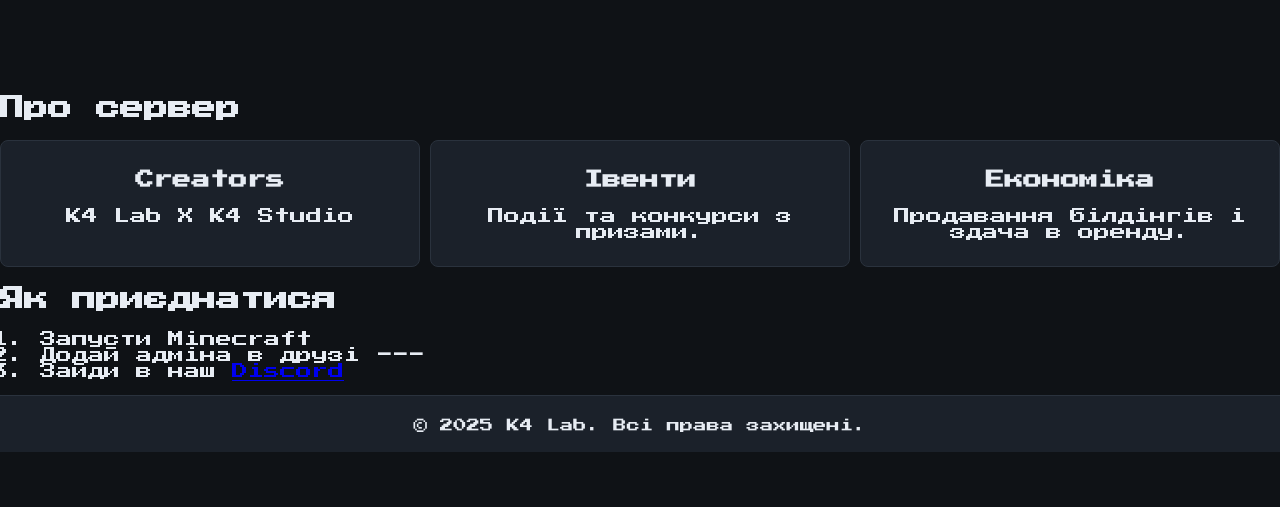
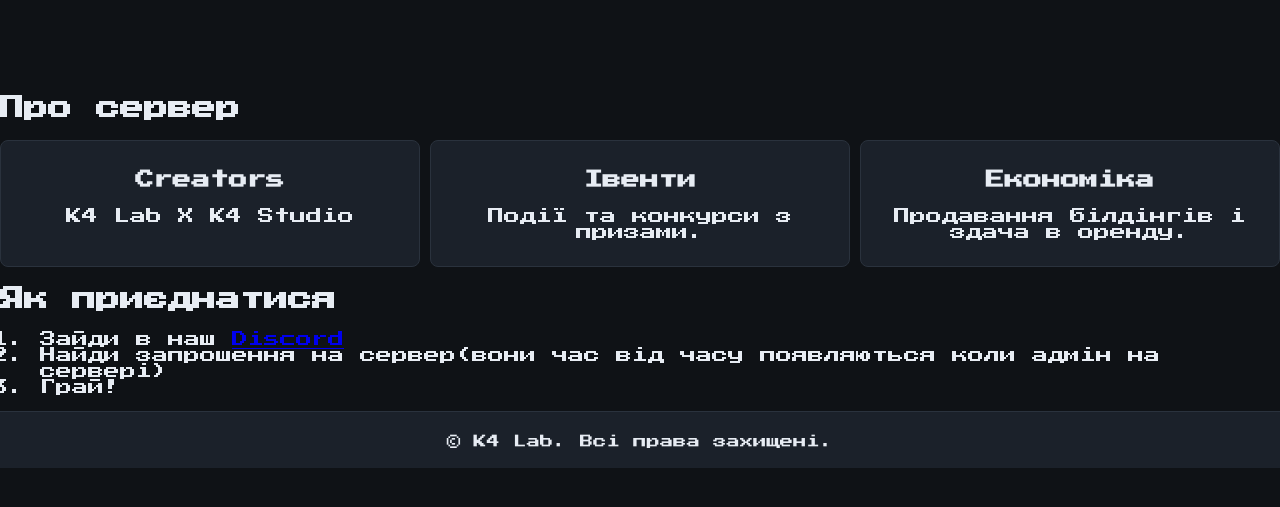
Before and after one commit to k4studio/mcserver, a plain HTML site: page index.html in a window 1280 px wide. Shown: the part 223-730 px from the top of the page. Drawn offline with Linux system fonts and the light colour scheme.

Commit message:
Update index.html

```diff
--- a/index.html
+++ b/index.html
@@ -47,9 +47,9 @@
     <section id="join">
       <h2>Як приєднатися</h2>
       <ol>
-        <li>Запусти Minecraft</li>
-        <li>Додай адміна в друзі <strong><span id="server-ip-inline"></span></strong></li>
         <li>Зайди в наш <a href="https://discord.gg/3T8Dj4tCEj">Discord</a></li>
+        <li>Найди запрошення на сервер(вони час від часу появляються коли адмін на сервері)</li>
+        <li>Грай!</li>
       </ol>
     </section>
   </main>
```
